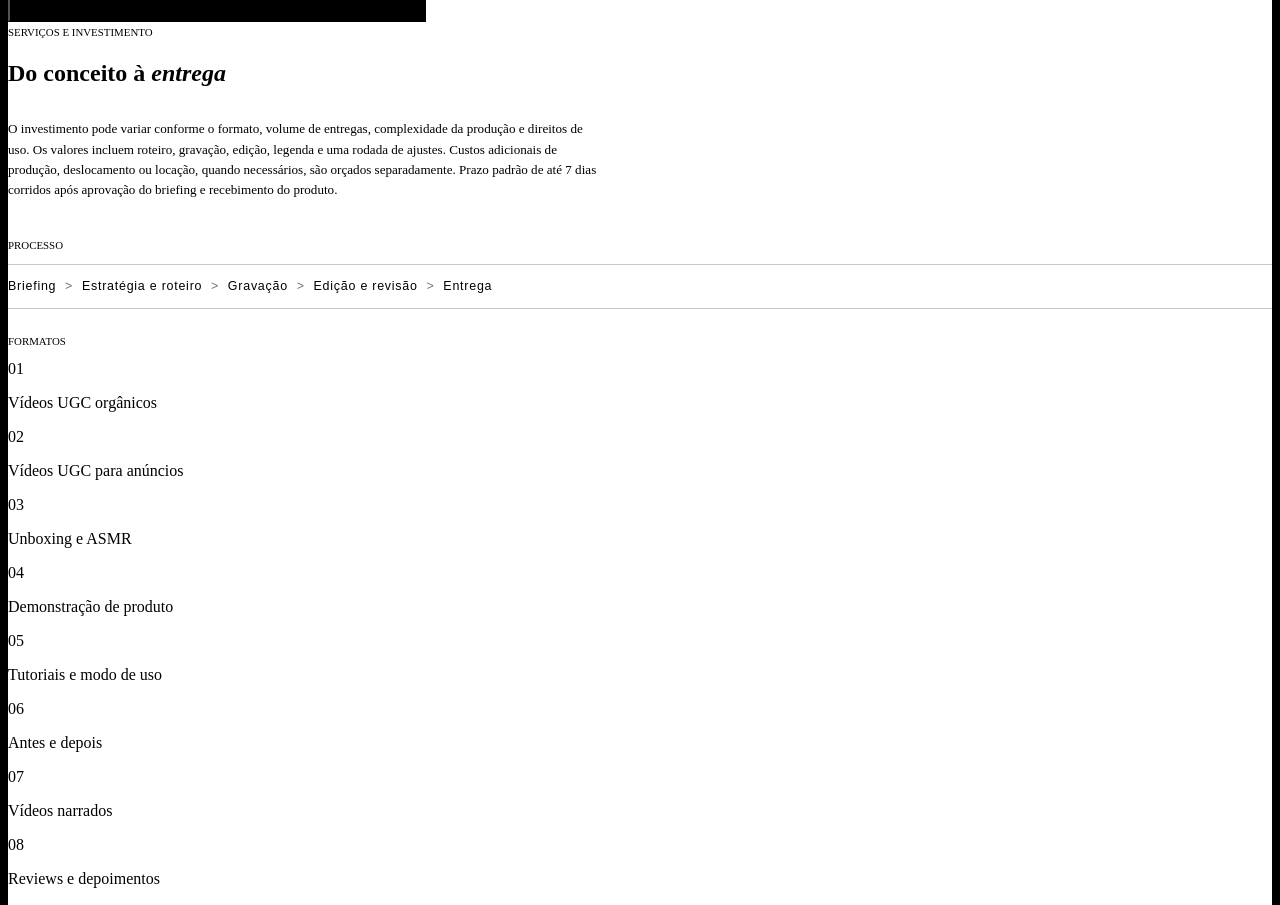
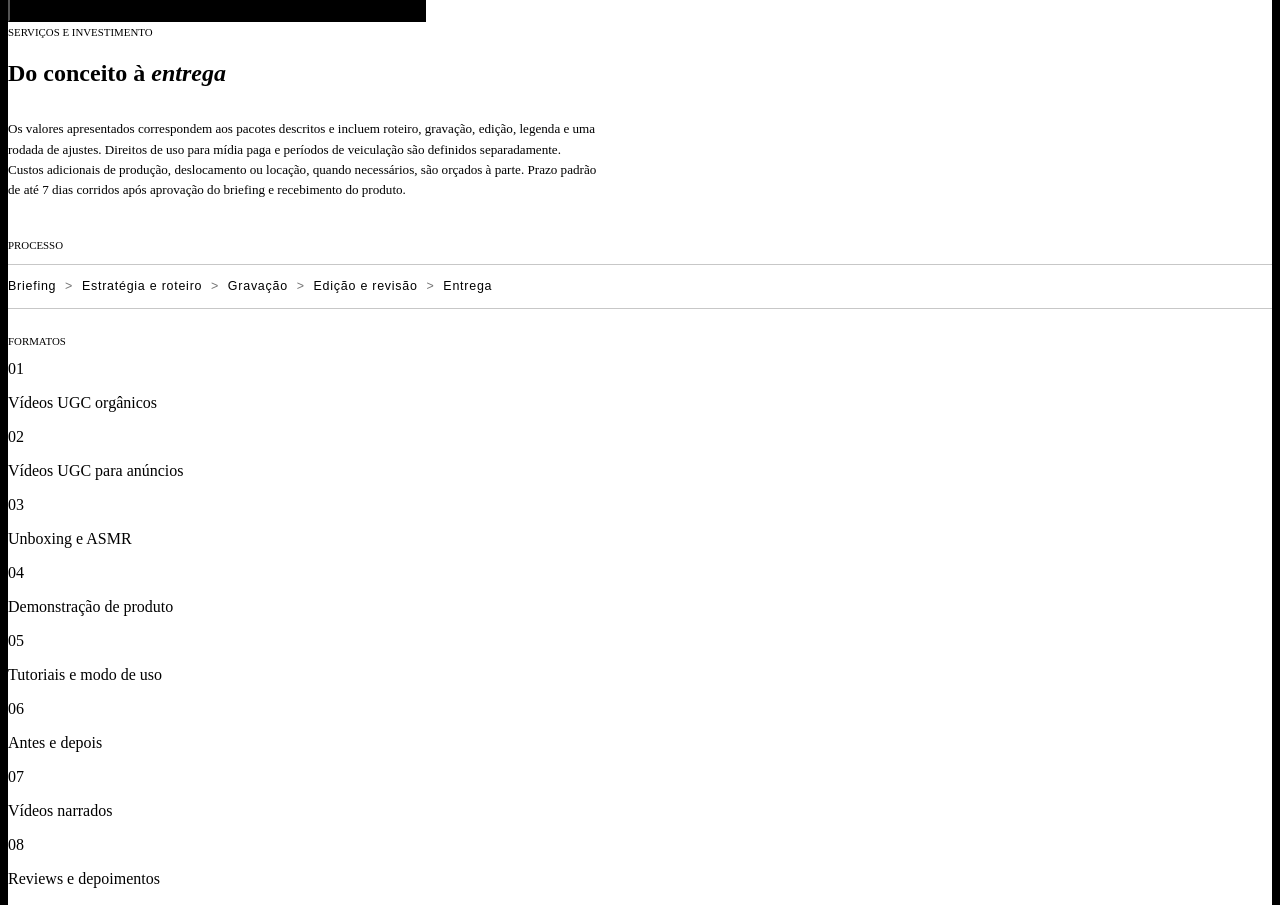
Before and after one commit to harmatiukthamyres-spec/PortifolioThamyres, a React (Vite) app: page / in a window 1280 px wide. Shown: the part 2322-3227 px from the top of the page. Built offline with nearby package versions, Linux system fonts and the light colour scheme; the HTML template or start-up script is replaced by a standard one.

Commit message:
Clarify package pricing terms

```diff
--- a/src/App.tsx
+++ b/src/App.tsx
@@ -566,7 +566,7 @@ function App() {
           </div>
 
           <p className="services-intro">
-            O investimento pode variar conforme o formato, volume de entregas, complexidade da produção e direitos de uso. Os valores incluem roteiro, gravação, edição, legenda e uma rodada de ajustes. Custos adicionais de produção, deslocamento ou locação, quando necessários, são orçados separadamente. Prazo padrão de até 7 dias corridos após aprovação do briefing e recebimento do produto.
+            Os valores apresentados correspondem aos pacotes descritos e incluem roteiro, gravação, edição, legenda e uma rodada de ajustes. Direitos de uso para mídia paga e períodos de veiculação são definidos separadamente. Custos adicionais de produção, deslocamento ou locação, quando necessários, são orçados à parte. Prazo padrão de até 7 dias corridos após aprovação do briefing e recebimento do produto.
           </p>
 
           <div className="process-block">
```
